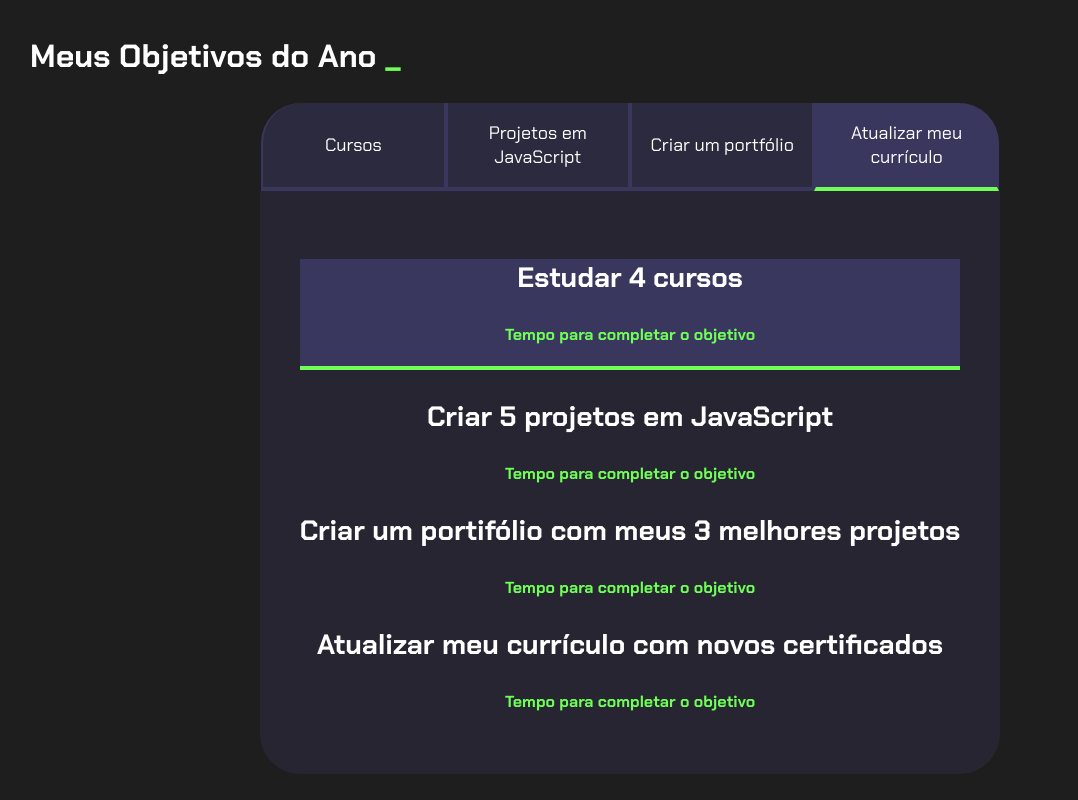
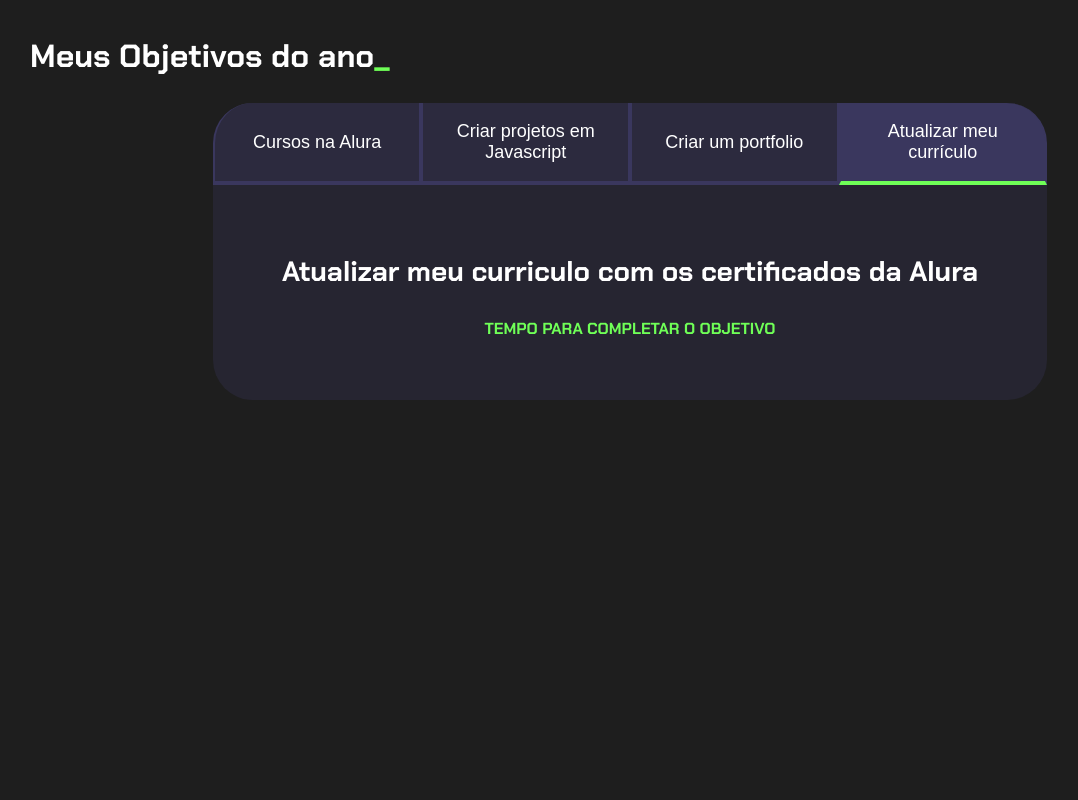
Before and after one commit to guilhermeredua/3D-Meus-objetivos, a plain HTML site: page index.html in a window 1280 px wide. Both pictures are taken after a click on the button "Atualizar meu currículo". Shown: the whole page, without its empty margins (10-1088 px from the left). Drawn offline with Linux system fonts and the light colour scheme.

Commit message:
24/04/2024

```diff
--- a/index.html
+++ b/index.html
@@ -1,85 +1,51 @@
 <!DOCTYPE html>
-<html>
+<html lang="pt-br">
 
 <head>
   <meta charset="utf-8">
   <meta name="viewport" content="width=device-width">
-  <title>Objetivos do Guilherme Henrique</title>
+  <title>Meus Objetivos do Ano</title>
   <link href="style.css" rel="stylesheet" type="text/css" />
-  <link rel="preconnect" href="https://fonts.googleapis.com">
-<link rel="preconnect" href="https://fonts.gstatic.com" crossorigin>
-<link href="https://fonts.googleapis.com/css2?family=Chakra+Petch:ital,wght@0,300;0,400;0,500;0,600;0,700;1,300;1,400;1,500;1,600;1,700&display=swap" rel="stylesheet">
 </head>
 
 <body>
   <section class="conteudo-principal">
-    <h2 class="titulo-principal">
-      Meus Objetivos do Ano <span>_</span>
-    </h2>
-
+      <h2 class="titulo-principal">Meus Objetivos do ano<span>_</span></h2>
+    <div class="conteudo">
         <div class="botoes">
-      <button class="botao ativo"> Cursos
-      </button>
-      <button class="botao"> Projetos em JavaScript
-      </button>
-      <button class="botao"> Criar um portfólio
-      </button>
-      <button class="botao"> Atualizar meu currículo </button>
-
+            <button class="botao ativo">Cursos na Alura</button>
+            <button class="botao">Criar projetos em Javascript</button>
+            <button class="botao">Criar um portfolio</button>
+            <button class="botao">Atualizar meu currículo</button>
         </div>
 
       <div class="abas-textos">
 
         <div class="aba-conteudo ativo">
-
-   <h3 class="aba-conteudo-titulo-principal">Estudar 4 cursos </h3>
-
+          <h3 class="aba-conteudo-titulo-principal">Estudar 4 cursos na Alura</h3>
           <h4 class="aba-conteudo-titulo-secundario">Tempo para completar o objetivo</h4>
-
-      <div class="contador">
-
-      </div>
-
+          <div class="contador"></div>
         </div>
 
         <div class="aba-conteudo">
-
-      <h3 class="aba-conteudo-titulo-principal">Criar 5 projetos em JavaScript </h3>
-
+          <h3 class="aba-conteudo-titulo-principal">Criar 5 projetos em Javascript</h3>
           <h4 class="aba-conteudo-titulo-secundario">Tempo para completar o objetivo</h4>
-
-        <div class="contador">
-
-        </div>
-
+          <div class="contador"></div>
         </div>
 
         <div class="aba-conteudo">
-
-      <h3 class="aba-conteudo-titulo-principal">Criar um portifólio com meus 3 melhores projetos </h3>
-
+          <h3 class="aba-conteudo-titulo-principal">Criar um portfolio com os meus 3 melhores projetos</h3>
           <h4 class="aba-conteudo-titulo-secundario">Tempo para completar o objetivo</h4>
-
-        <div class="contador">
-
-        </div>
-
+          <div class="contador"></div>
         </div>
 
         <div class="aba-conteudo">
-
-      <h3 class="aba-conteudo-titulo-principal">Atualizar meu currículo com novos certificados</h3>
-
+          <h3 class="aba-conteudo-titulo-principal">Atualizar meu curriculo com os certificados da Alura</h3>
           <h4 class="aba-conteudo-titulo-secundario">Tempo para completar o objetivo</h4>
-
-        <div class="contador">
-
+          <div class="contador"></div>
         </div>
-
       </div>
-
     </div>
-
   </section>
   <script src="script.js"></script>
 </body>
--- a/script.js
+++ b/script.js
@@ -1,8 +1,28 @@
 const botoes = document.querySelectorAll('.botao');
+const textos = document.querySelectorAll('.aba-conteudo');
+
 for(let i=0;i <botoes.length;i++){ botoes[i].onclick = function() {
 
-for(let j=0;j<botoes.length;j++) { botoes[j].classList.remove('ativo');
+for(let k=0; k <botoes.length;k++) { botoes[k].classList.remove('ativo');                               textos[k].classList.remove('ativo');
 }
+{
+botoes[i].classList.add('ativo');
+textos[i].classList.add('ativo');
+}
+
+for(let j=0;j <botoes.length;j++)
+{ botoes[j].classList.remove('ativo');
+}
+
 botoes[i].classList.add('ativo');
 }
 }
+
+//iniciar os contadores
+
+const contadores =
+document.querySelectorAll('.contador');
+
+let dataHoje = new Date();
+
+contadores[0].textContent(dataHoje);
--- a/style.css
+++ b/style.css
@@ -1,8 +1,10 @@
+@import url('https://fonts.googleapis.com/css2?family=Chakra+Petch:wght@400;700&display=swap');
+
 :root {
-  --cor-de-fundo: #1e1e1e;
-  --verde: #6fff57;
-  --branco: #ffffff;
-  --botao-ativo: #3a375e;
+  --cor-de-fundo: #1E1E1E;
+  --verde: #6FFF57;
+  --branco: #FFFFFF;
+  --botao-ativo: #3A375E;
   --botao-inativo: rgba(58, 55, 94, 0.5);
   --texto-fundo: rgba(58, 55, 94, 0.3);
 }
@@ -12,6 +14,7 @@ body {
   color: var(--branco);
   font-family: 'Chakra Petch', sans-serif;
 }
+
 
 .conteudo-principal {
   display: flex;
@@ -29,20 +32,20 @@ body {
   font-size: 32px;
 }
 
-.titulo-principal span{
+.titulo-principal span {
   color: var(--verde);
 }
 
 .botao {
-  font-family: 'Chakra Petch', sans-serif;
+  font-family: "Crakra Petch", sans-serif;
   background-color: var(--botao-inativo);
+  color: var(--branco);
   display: flex;
+  justify-content: center;
   padding: 1em;
-  justify-content: center;
   font-size: 18px;
   align-items: center;
   width: 100%;
-  color: var(--branco);
   border-bottom: 4px solid var(--botao-ativo);
   border-left: 2px solid var(--botao-ativo);
   border-right: 2px solid var(--botao-ativo);
@@ -50,35 +53,41 @@ body {
 }
 
 .botao:first-child {
-  border-radius: 40px 0 0 0;
-}
-.botao:last-child {
-  border-radius: 0 40px 0 0;
+  border-radius: 40px 40px 0 0;
 }
 
 .botoes {
   display: block;
 }
 
+
 @media screen and (min-width: 768px) {
   .botoes {
     display: flex;
   }
+
+  .botao:first-child {
+    border-radius: 40px 0 0 0;
+  }
+
+  .botao:last-child {
+    border-radius: 0 40px 0 0;
+  }
 }
 
-.ativo {
+.botao.ativo {
   background-color: var(--botao-ativo);
   border-bottom: 4px solid var(--verde);
 }
 
 .abas-textos {
-background-color: var(--texto-fundo);
+  background-color: var(--texto-fundo);
   padding: 40px;
   border-radius: 0 0 40px 40px;
 }
 
 .aba-conteudo {
-
+  display: none;
 }
 
 .aba-conteudo-titulo-principal {
@@ -89,4 +98,14 @@ background-color: var(--texto-fundo);
 .aba-conteudo-titulo-secundario {
   text-align: center;
   color: var(--verde);
+  text-transform: uppercase;
 }
+
+.aba-conteudo.ativo {
+  display: block;
+}
+
+.contador {
+  font-size: 20px;
+  text-align: center;
+}
```
Lines whose indentation alone changed are shown as unchanged.
